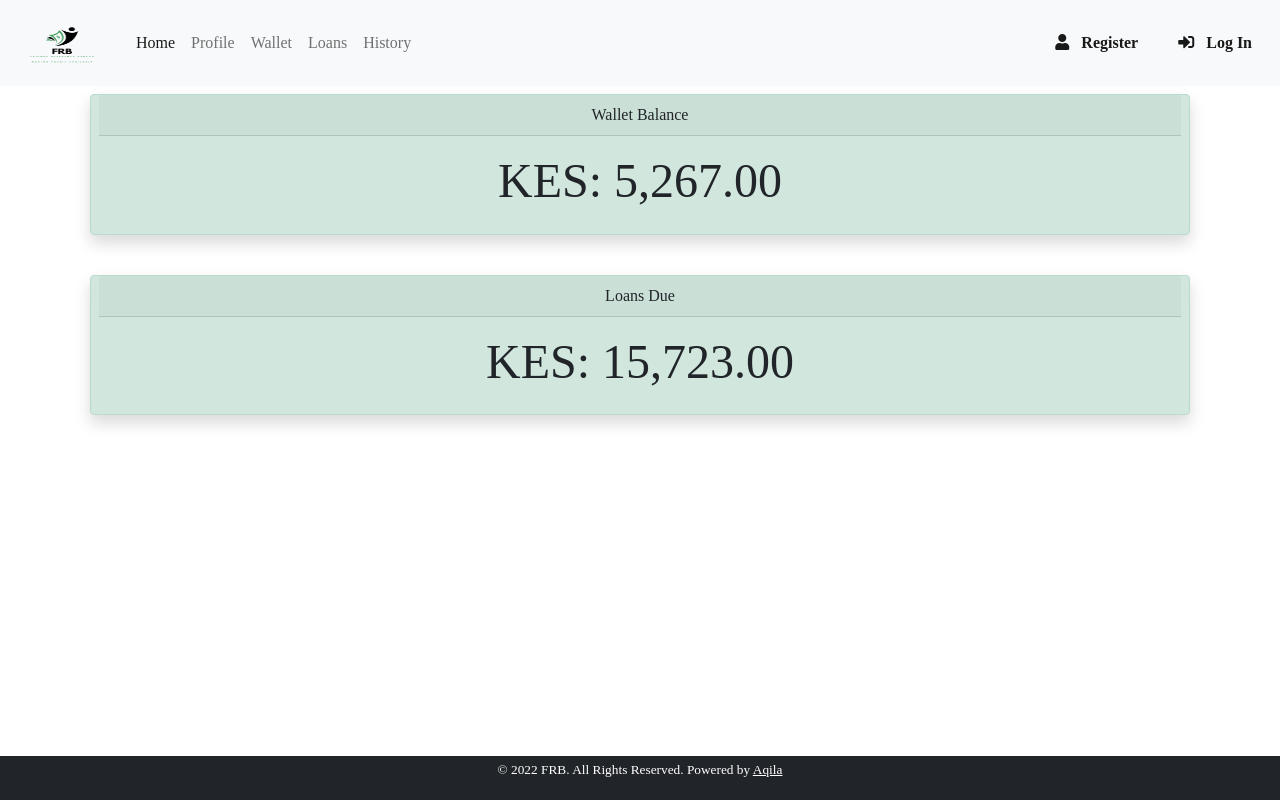
After one commit to timothymadegwa/frb, a Django app: page /wallet in a window 1280 px wide. The commit adds this page. Run offline with Django 4.2, Linux system fonts and the light colour scheme; some web fonts are replaced.

Commit message:
added the wallet page

```diff
--- a/main/templates/base.html
+++ b/main/templates/base.html
@@ -33,7 +33,7 @@
                 <a class="nav-link" href="{% url 'profile' %}">Profile</a>
               </li>
               <li class="nav-item">
-                <a class="nav-link" href="#">Wallet</a>
+                <a class="nav-link" href="{% url 'wallet' %}">Wallet</a>
               </li>
               <li class="nav-item">
                 <a class="nav-link" href="#">Loans</a>
--- a/main/templates/main/home.html
+++ b/main/templates/main/home.html
@@ -17,7 +17,7 @@
                 <div class="card shadow h-100">
                   <div class="card-body">
                     <i class="fas fa-money-bill fa-3x px-2" aria-hidden="true"></i>
-                    <a href="#" class="stretched-link"><h5 class="card-title"><br>WALLET</h5></a>
+                    <a href="{% url 'wallet' %}" class="stretched-link"><h5 class="card-title"><br>WALLET</h5></a>
                   </div>
                 </div>
               </div>
--- /dev/null
+++ b/main/templates/main/wallet.html
@@ -0,0 +1,27 @@
+{% extends 'base.html' %}
+{% load static %}
+{% load humanize %}
+{% block title %} | Wallet {% endblock %}
+{% block content %}
+      <div class="container">
+        <div class="text-center">
+            <div class="card alert-success text-dark m-2 shadow px-2">
+                <div class="card-header">
+                    Wallet Balance
+                </div>
+                <div class="card-body">
+                    <h4 class="display-5"> KES: <span id="ewallet">5,267.00</span></h4>
+                </div>
+            </div><br>
+            <div class="card alert-success text-dark m-2 shadow px-2">
+                <div class="card-header">
+                    Loans Due
+                </div>
+                <div class="card-body">
+                    <h4 class="display-5"> KES: <span id="ewallet">15,723.00</span></h4>
+                </div>
+            </div>
+        </div>
+
+      </div>
+      {% endblock content %}
--- a/main/urls.py
+++ b/main/urls.py
@@ -6,4 +6,5 @@ urlpatterns = [
     path('profile', views.profile, name = 'profile'),
     path('login', views.login, name = 'login'),
     path('register', views.register, name = 'register'),
+    path('wallet', views.wallet, name = 'wallet'),
 ]
--- a/main/views.py
+++ b/main/views.py
@@ -14,3 +14,6 @@ def login(request):
 
 def register(request):
     return render(request, 'main/register.html')
+
+def wallet(request):
+    return render(request, 'main/wallet.html')
```
Also changed, not shown: main/templates/main/profile.html (+9 -8 lines).
